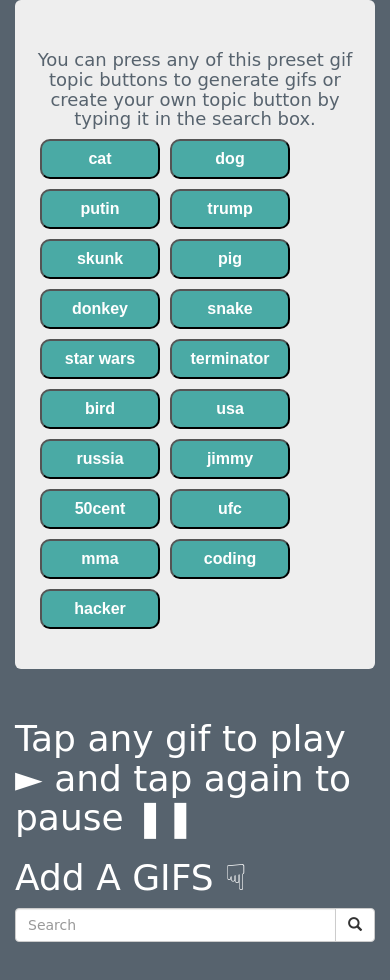
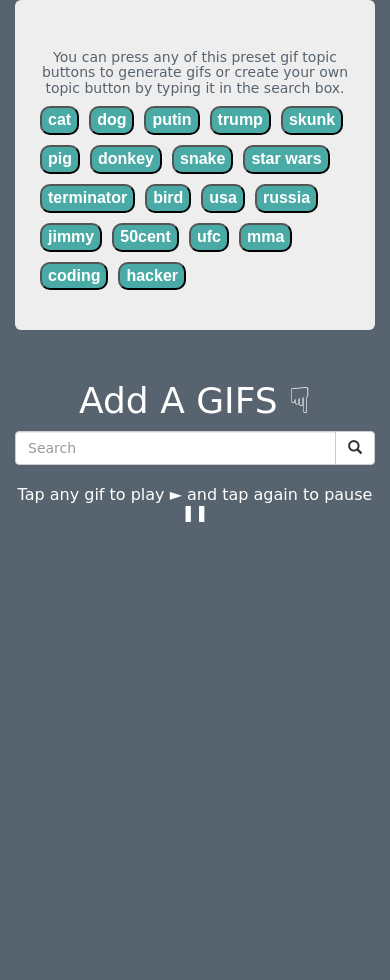
Before and after one commit to mail4inom/GIPHY_API, a plain HTML site: page index.html in a window 390 px wide. After the commit the page ends 844 px from the top, so only its background shows below. Drawn offline with nearby package versions, Linux system fonts and the light colour scheme; a web font is replaced by a local one.

Commit message:
bootstrap changes

```diff
--- a/assets/css/style.css
+++ b/assets/css/style.css
@@ -37,3 +37,49 @@ img{
     border-bottom-right-radius: 30px;
     border: 5px solid #ffffff;
 }
+h1{
+    text-align: center;
+}
+
+
+  @media screen and (max-width:640px){
+    #guide{
+        font-size: 16px;
+      }
+      #instruction{
+        font-size: 14px;
+      }
+      .gif{
+        width: auto;
+        height: auto;
+    }
+
+
+  }
+  @media screen and (max-width:414px){
+    #guide{
+        font-size: 16px;
+      }
+      #instruction{
+        font-size: 14px;
+      }
+      .gif{
+          width: auto;
+          height: auto;
+      }
+
+  }
+
+  @media screen and (max-width:360px){
+    #guide{
+      font-size: 16px;
+    }
+    #instruction{
+      font-size: 14px;
+    }
+    .gif{
+        width: auto;
+        height: auto;
+    }
+
+  }
--- a/assets/javascript/logic.js
+++ b/assets/javascript/logic.js
@@ -15,7 +15,7 @@ $(document).ready(function () {
             var result = response.data;
             for (var i = 0; i < result.length; i++) {
 
-                var gifs = $("<div class='col-lg-4'>");
+                var gifs = $("<div class='col-lg-3'>");
                 var rating = result[i].rating;
 
                 var ratingDisplay = $("<p>").text("Rating " + rating);
--- a/index.html
+++ b/index.html
@@ -2,7 +2,7 @@
 <html lang="en">
 
 <head>
-        <link rel="shortcut icon" href="assets/images/favicon.png" />
+    <link rel="shortcut icon" href="assets/images/favicon.png" />
     <meta charset="UTF-8">
     <meta name="viewport" content="width=device-width, initial-scale=1.0">
     <meta http-equiv="X-UA-Compatible" content="ie=edge">
@@ -10,7 +10,7 @@
     <script src="https://cdnjs.cloudflare.com/ajax/libs/jquery/3.2.1/jquery.min.js"></script>
     <link rel="stylesheet" href="https://maxcdn.bootstrapcdn.com/bootstrap/3.3.7/css/bootstrap.min.css" integrity="sha384-BVYiiSIFeK1dGmJRAkycuHAHRg32OmUcww7on3RYdg4Va+PmSTsz/K68vbdEjh4u"
         crossorigin="anonymous">
-        <link href="https://fonts.googleapis.com/css?family=Frijole" rel="stylesheet">
+    <link href="https://fonts.googleapis.com/css?family=Frijole" rel="stylesheet">
     <link rel="stylesheet" href="assets/css/style.css">
 </head>
 
@@ -19,20 +19,16 @@
         <div class="jumbotron">
             <div class="row">
                 <div class="col-lg-12">
-                    <h1 id="instruction">You can press any of this preset gif topic buttons to generate gifs or create your own topic button by typing it in the search box.</h1>
+                    <h1 id="instruction">You can press any of this preset gif topic buttons to generate gifs or create your own topic button by
+                        typing it in the search box.</h1>
                     <!-- New buttons will get Dumped Here  -->
                     <div id="buttons-view"></div>
                 </div>
             </div>
         </div>
-
         <div class="row">
-            <div class="col-lg-9">
-                <h1>Tap any gif to play  &#9658; and tap again to pause  &#10074;&#10074;</h1>
-                <!-- Giphyes will Get Dumped here -->
-                <div id="giphys-view"></div>
-            </div>
-            <div class="col-lg-3">
+            <div class="col-md-4"></div>
+            <div class="col-lg-4">
                 <form id="giphy-form">
                     <h1>Add A GIFS &#9759;</h1>
                     <div class="input-group">
@@ -45,6 +41,16 @@
                     </div>
                 </form>
             </div>
+            <div class="col-md-4"></div>
+        </div>
+        <div class="row">
+
+            <div class="col-lg-12">
+                <h1 id="guide">Tap any gif to play &#9658; and tap again to pause &#10074;&#10074;</h1>
+                <!-- Giphyes will Get Dumped here -->
+                <div id="giphys-view"></div>
+            </div>
+
         </div>
     </div>
     <script src="assets/javascript/logic.js"></script>
```
